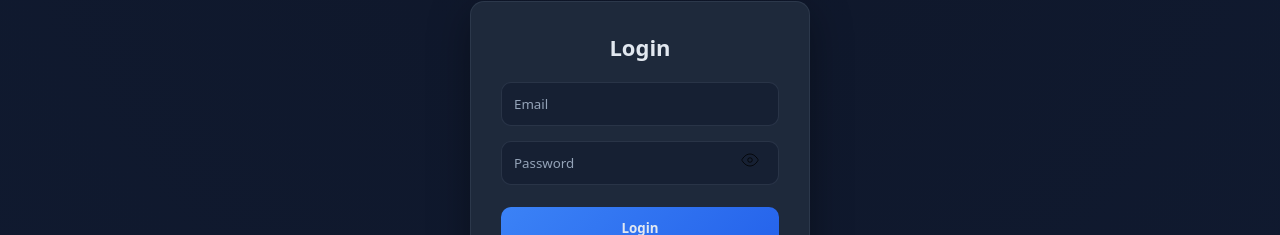
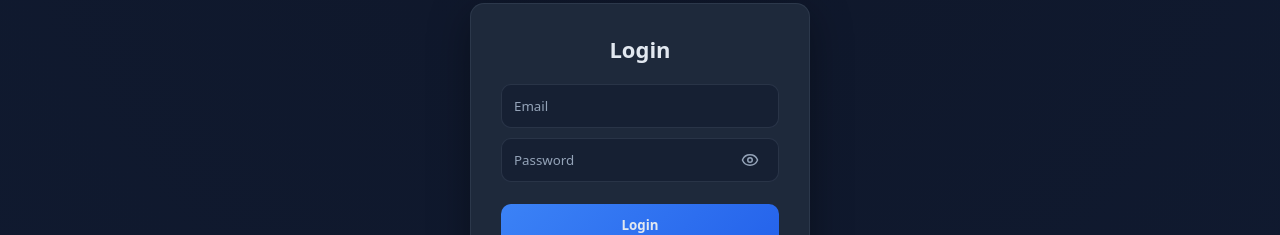
Before and after one commit to 106c13/ft_transcendence, a React (Vite) app in the folder frontend/: page /login in a window 1280 px wide. Shown: the part 234-469 px from the top of the page. Built offline with nearby package versions, Linux system fonts and the light colour scheme.

Commit message:
Changed old svg eye to new lucide icons

```diff
--- a/frontend/src/components/PasswordInput/PasswordInput.module.css
+++ b/frontend/src/components/PasswordInput/PasswordInput.module.css
@@ -1,14 +1,15 @@
 .passwordWrapper {
 	position: relative;
 	width: 100%;
+	display: flex;
+	align-items: center;
 }
 
 .passwordWrapper input {
 	width: 100%;
-	padding-right: 70px;
-	/* space for button */
+	padding-right: 48px;
 	box-sizing: border-box;
-	margin-top: 5px;
+	margin: 0;
 }
 
 .eyeBtn {
@@ -18,17 +19,28 @@
 	transform: translateY(-50%);
 	width: 34px;
 	height: 34px;
+	padding: 0;
+	margin: 0;
 
 	background: transparent;
 	border: none;
 	cursor: pointer;
 
-	color: #94A3B8;
-	font-size: 12px;
+	color: var(--color-slate-400);
 
 	display: flex;
 	align-items: center;
 	justify-content: center;
+	line-height: 1;
 
-	border-radius: 6px;
+	border-radius: var(--radius-md);
+	transition: color 0.15s ease;
 }
+
+.eyeBtn:hover {
+	color: var(--color-slate-50);
+}
+
+.eyeBtn svg {
+	display: block;
+}
--- a/frontend/src/components/PasswordInput/PasswordInput.tsx
+++ b/frontend/src/components/PasswordInput/PasswordInput.tsx
@@ -1,5 +1,6 @@
 import { useState } from 'react'
 import { useTranslation } from 'react-i18next'
+import { Eye, EyeOff } from 'lucide-react'
 import styles from './PasswordInput.module.css'
 
 type Props = {
@@ -31,12 +32,11 @@ function PasswordInput({ value, onChange, placeholder, name = 'password', requir
 				onClick={() => setShowPassword(prev => !prev)}
 				aria-label={showPassword ? t('hide_password') : t('show_password')}
 			>
-				<img
-					src={showPassword ? '/assets/eye-off.svg' : '/assets/eye.svg'}
-					alt={showPassword ? t('hide_password') : t('show_password')}
-					width={18}
-					height={18}
-				/>
+				{showPassword ? (
+					<EyeOff size={18} aria-hidden="true" />
+				) : (
+					<Eye size={18} aria-hidden="true" />
+				)}
 			</button>
 		</div>
 	)
```
Also changed, not shown: frontend/public/assets/eye-off.svg (deleted), frontend/public/assets/eye.svg (deleted).
